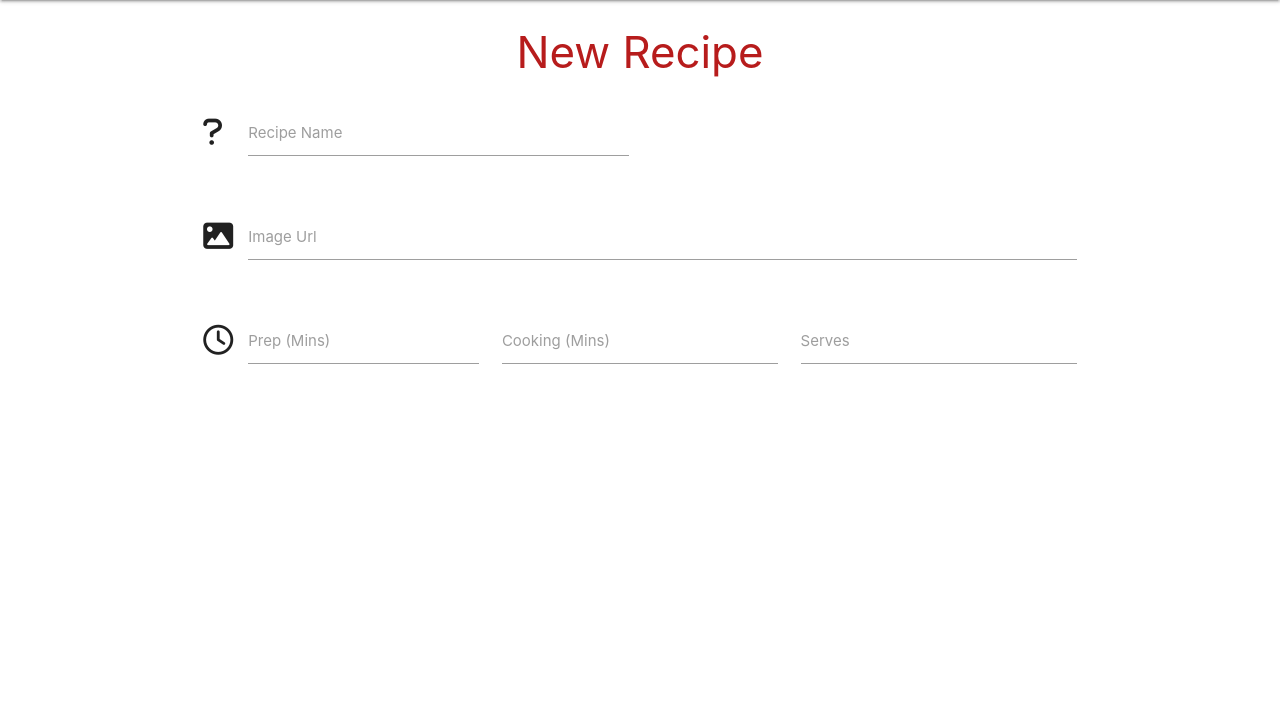
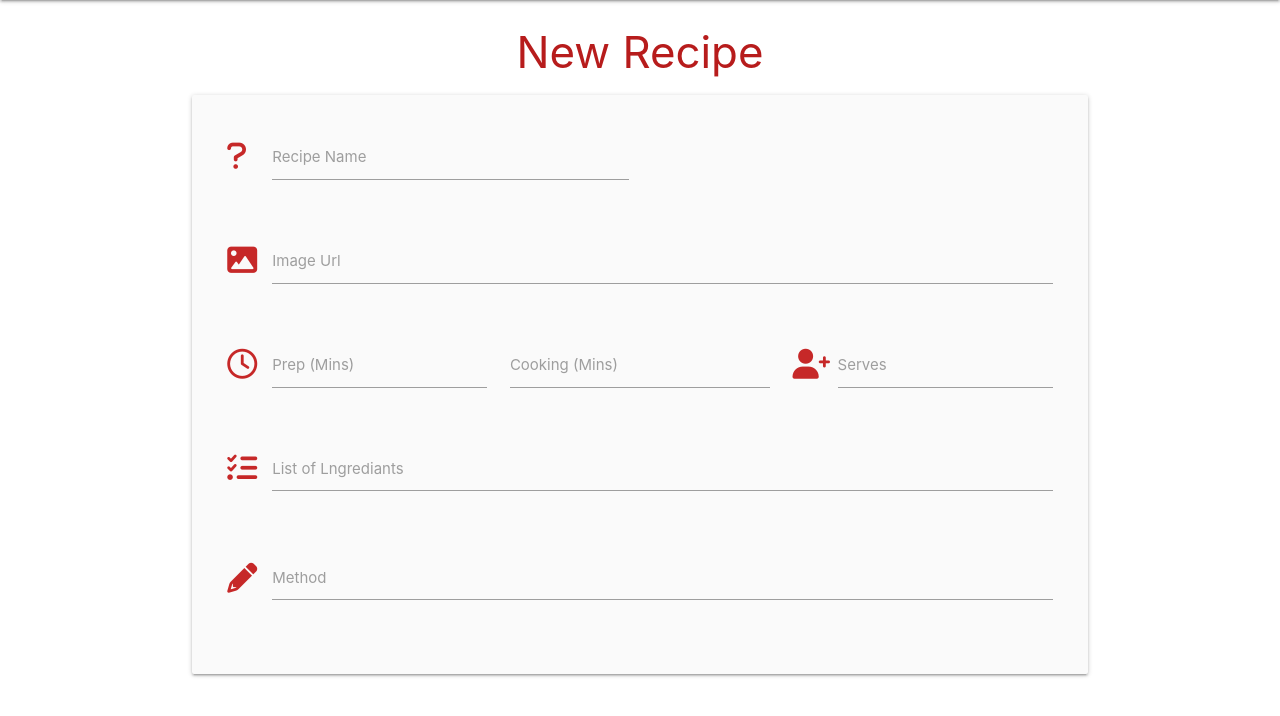
Before and after one commit to reidycolm/MS3-Project, a Flask app: page /new_recipe in a window 1280 px wide. Shown: the part 64-780 px from the top of the page. Run offline with Flask 2, Linux system fonts and the light colour scheme; some libraries are stand-ins or nearby versions.

Commit message:
added more fields to new_recipe form

```diff
--- a/templates/new_recipe.html
+++ b/templates/new_recipe.html
@@ -3,35 +3,50 @@
 
     <h3 class="red-text text-darken-4 center-align">New Recipe</h3>
 
-    <div class="row">
+    <div class="row card-panel grey lighten-5">
         <form class="col s12" method="POST" action="">
           <div class="row">
             <div class="input-field col s6">
-              <i class="fas fa-question prefix"></i>
-              <input id="icon_prefix" type="text" class="validate">
-              <label for="icon_prefix">Recipe Name</label>
+              <i class="fas fa-question prefix red-text text-darken-3"></i>
+              <input id="recipe_name" name="recipe_name" minlength="5" maxlength="50" type="text" class="validate" required>
+              <label for="recipe_name">Recipe Name</label>
             </div>
           </div>
           <div class="row">
             <div class="input-field col s12">
-              <i class="fas fa-image prefix"></i>
-              <input id="icon_prefix" type="text" class="validate">
-              <label for="icon_prefix">Image Url</label>
+              <i class="fas fa-image prefix red-text text-darken-3"></i>
+              <input id="image_url" name="image_url" type="text" class="validate" required>
+              <label for="image_url">Image Url</label>
             </div>
           </div>
           <div class="row">
             <div class="input-field col s4">
-              <i class="far fa-clock prefix"></i>
-              <input id="icon_prefix" type="number" class="validate">
-              <label for="icon_prefix">Prep (Mins)</label>
+              <i class="far fa-clock prefix red-text text-darken-3"></i>
+              <input id="preperation_time" name="preperation_time" type="number" class="validate" required>
+              <label for="preperation_time">Prep (Mins)</label>
             </div>
             <div class="input-field col s4">
-              <input id="icon_prefix" type="number" class="validate">
-              <label for="icon_prefix">Cooking (Mins)</label>
+              <input id="cooking_time" name="cooking_time" type="number" class="validate" required>
+              <label for="cooking_time">Cooking (Mins)</label>
             </div>
             <div class="input-field col s4">
-              <input id="icon_prefix" type="number" class="validate">
-              <label for="icon_prefix">Serves</label>
+              <i class="fas fa-user-plus prefix red-text text-darken-3"></i>
+              <input id="serves" name="serves" type="number" class="validate" required>
+              <label for="serves">Serves</label>
+            </div>
+          </div>
+          <div class="row">
+            <div class="input-field col s12">
+              <i class="fas fa-tasks prefix red-text text-darken-3"></i>
+              <textarea id="ingrediants" name="ingrediants" minlength="5" maxlength="2500" type="text" class="materialize-textarea validate" required></textarea>
+              <label for="ingrediants">List of Lngrediants</label>
+            </div>
+          </div>
+          <div class="row">
+            <div class="input-field col s12">
+              <i class="fas fa-pencil prefix red-text text-darken-3"></i>
+              <textarea id="method" name="method" minlength="5" maxlength="2500" type="text" class="materialize-textarea validate" required></textarea>
+              <label for="method">Method</label>
             </div>
           </div>
         </form>
--- a/templates/recipes.html
+++ b/templates/recipes.html
@@ -1,5 +1,7 @@
 {% extends "base.html" %}
 {% block content %}
+
+    <h3 class="red-text text-darken-4 center-align">All Recipes</h3>
 
    <div class="row">
         {% for recipe in recipes %}
```
